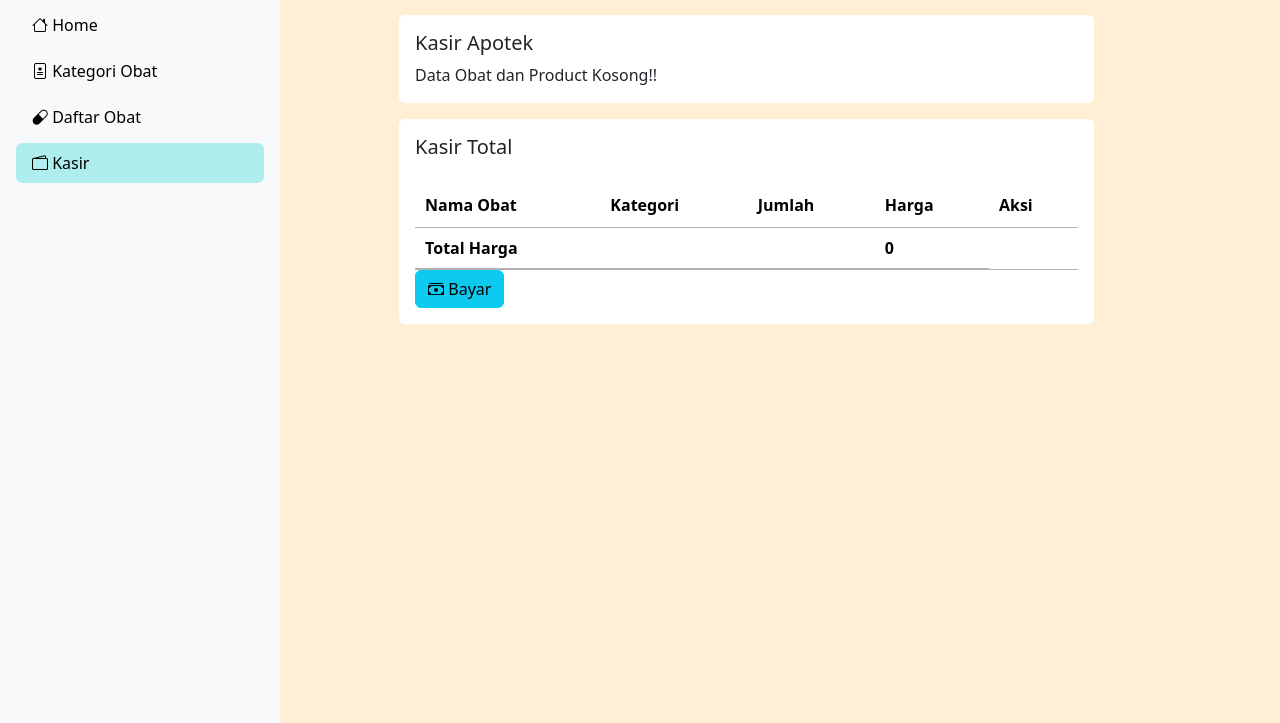
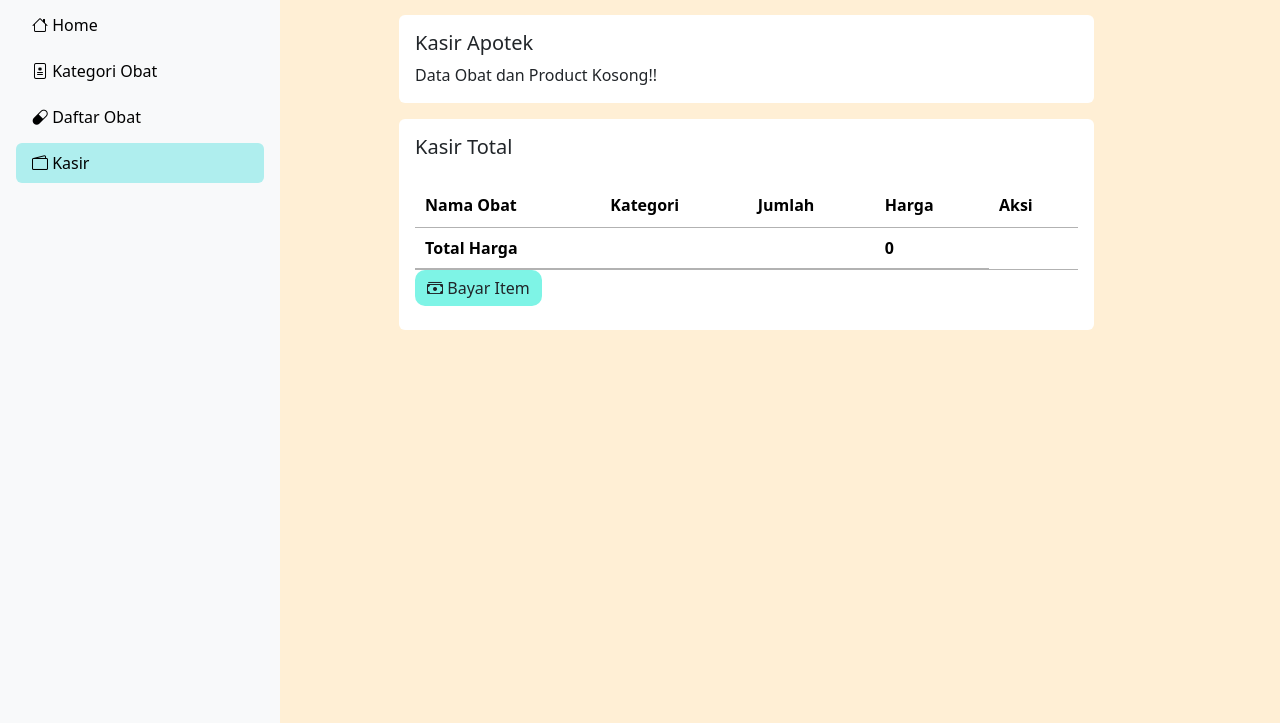
Before and after one commit to Aqilmiranza17/Project_kuliah_2B_Muhammad.Aqil.Miranza, a PHP site: page /kasir in a window 1280 px wide. Shown: the part 99-822 px from the top of the page. Run offline with PHP 8.4, Linux system fonts and the light colour scheme; the visitor is signed in with stand-in values (Sample User, id 1); data that the repository does not hold is empty; some libraries are stand-ins or nearby versions.

Commit message:
add style button bayar

```diff
--- a/assets/css/style.css
+++ b/assets/css/style.css
@@ -68,3 +68,14 @@ margin-top: 6px;
    background-color: #a0ff93!important;
    box-shadow: 4px 4px;
 }
+
+.btn-bayar{
+   background-color: #7ef4e6!important;
+   border: 0;
+   border-radius: 10px;
+}
+
+.btn-bayar:hover{
+   background-color: #5FBDFF!important;
+   box-shadow: 4px 4px;
+}
--- a/kasir.php
+++ b/kasir.php
@@ -289,9 +289,9 @@ while ($record = mysqli_fetch_array($query)) {
                      </tr>
                   </tbody>
                </table>
-               <button class="btn btn-info" data-bs-toggle="modal" data-bs-target="#ModalTambah<?= $row['id'] ?>"><i
+               <button class="btn btn-bayar mb-2" data-bs-toggle="modal" data-bs-target="#ModalTambah<?= $row['id'] ?>"><i
                      class="bi bi-cash-stack"></i>
-                  Bayar</button>
+                  Bayar Item</button>
             </div>
          </div>
       </div>
```
